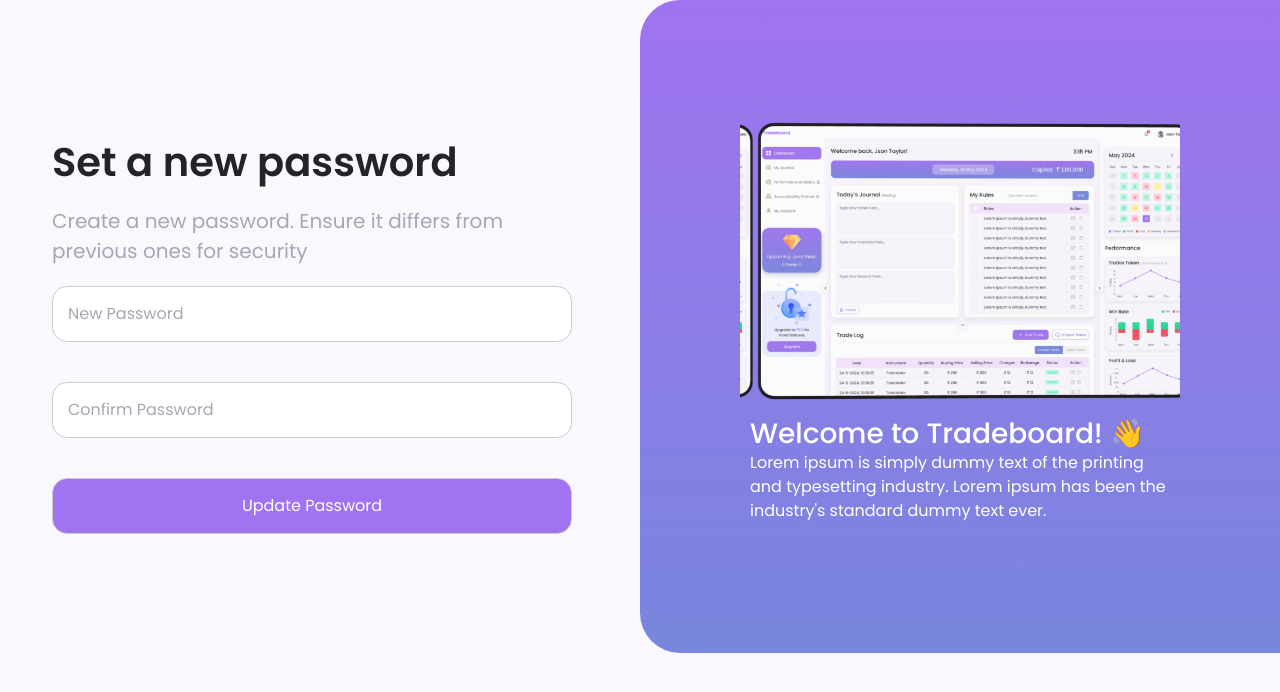
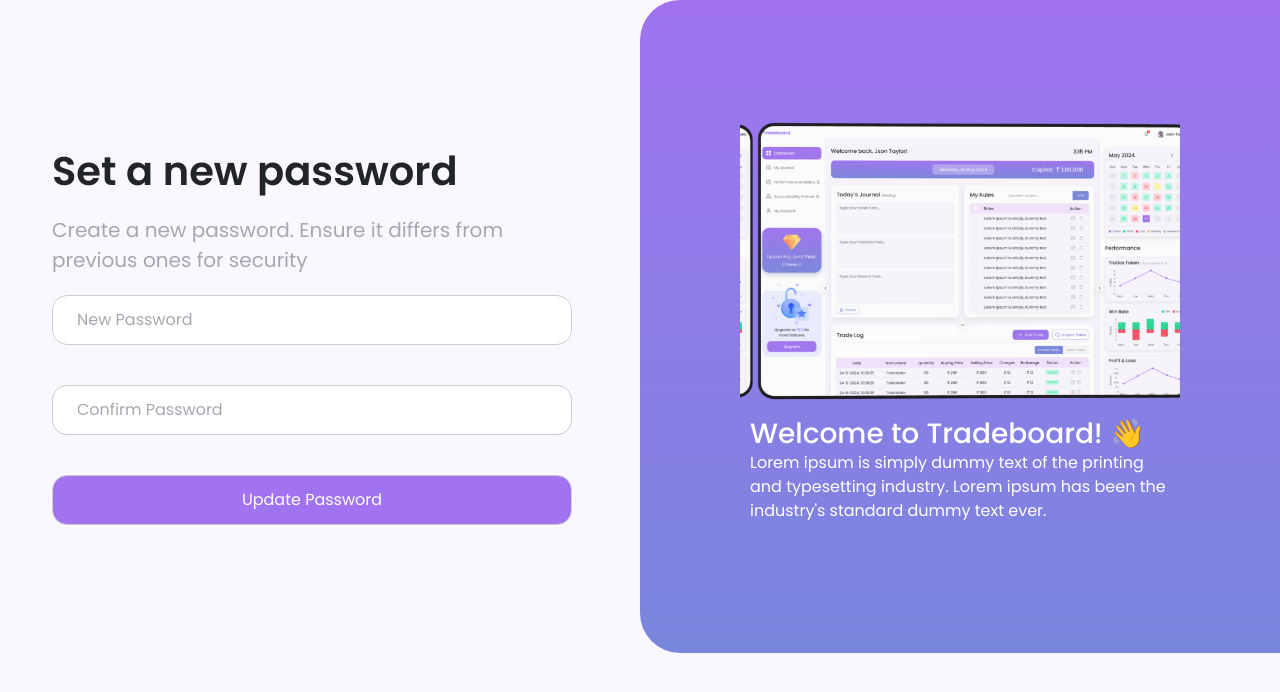
Before and after one commit to deosaurabhs/tradeboard, a React (Create React App) app: page /passwordnew in a window 1280 px wide. Shown: the top 692 px of the page. Built offline with nearby package versions, Linux system fonts and the light colour scheme.

Commit message:
Updated the height of onboarding input fields and buttons.

```diff
--- a/src/components/ForgotPasswoard/style2.css
+++ b/src/components/ForgotPasswoard/style2.css
@@ -73,7 +73,7 @@
   }
   .btn5 {
     width: 520px;
-    padding: 15px;
+    padding: 12px;
     color: white;
     background-color: #A073F0;
     border: 1px solid #ccc;
@@ -146,7 +146,7 @@
   }
   .btn6 {
     width: 520px;
-    padding: 15px;
+    padding: 12px;
     color: white;
     background-color: #A073F0;
     border: 1px solid #ccc;
@@ -175,7 +175,7 @@
     align-items: center;
     justify-content: center;
     width: 520px;
-    padding: 15px;
+    padding: 12px 24px;
     margin: 10px auto;
     font-size: 16px;
     border: 1px solid #ccc;
--- a/src/components/Signup/style.css
+++ b/src/components/Signup/style.css
@@ -271,7 +271,7 @@
   align-items: center;
   justify-content: unset !important;
   width: 520px;
-  padding: 15px;
+  padding: 12px;
   color: white;
   background-color: #A073F0;
   border: 1px solid #ccc;
```
